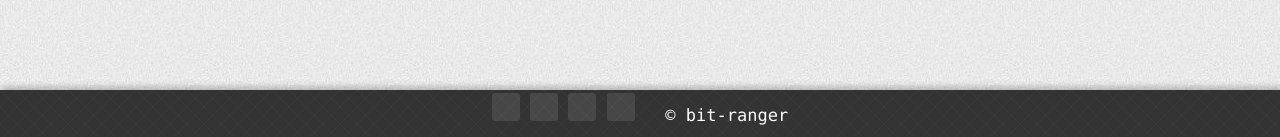
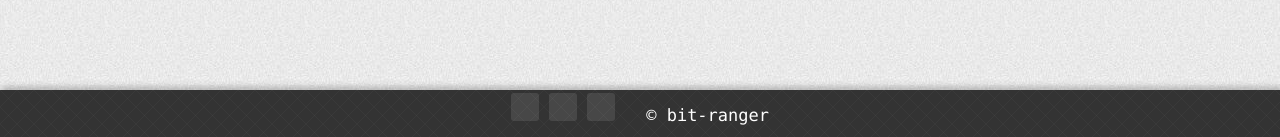
Before and after one commit to WilfredShen/WilfredShen.github.io, a Jekyll site: the page built from index.html, in a window 1280 px wide. Shown: the part 3004-3141 px from the top of the page. Built offline with Jekyll 4.4.1, drawn with Linux system fonts in a browser that asks for light colours; nearby versions of some CDN libraries; the list of posts is cut into pages by our own code; comment, search, counter and statistics services are not loaded; a style sheet for code colours, icons or effects is not loaded.

Commit message:
Update footer.html

```diff
--- a/_includes/footer.html
+++ b/_includes/footer.html
@@ -2,7 +2,7 @@
         <div class="container">
                 <a class="foot-item" href="mailto:{{ site.email }}" target="_blank"><span class="octicon octicon-mail"></span></a>
                 <a class="foot-item" href="https://github.com/{{ site.github.username }}" target="_blank"><span class="octicon octicon-mark-github"></span></a>
-                <a class="foot-item" href="{{ '/feed.xml' | prepend: site.baseurl | prepend: site.url }}" target="_blank"><span class="octicon octicon-rss"></span></a>
+                <!-- <a class="foot-item" href="{{ '/feed.xml' | prepend: site.baseurl | prepend: site.url }}" target="_blank"><span class="octicon octicon-rss"></span></a> -->
                 <a class="foot-item" href="{{ '/link/' | prepend: site.baseurl | prepend: site.url }}"><span class="octicon octicon-link-external"></span></a>
                 &nbsp;
                 <a href="https://github.com/bit-ranger"><span class="word-keep">&copy; bit-ranger</span></a>
```
